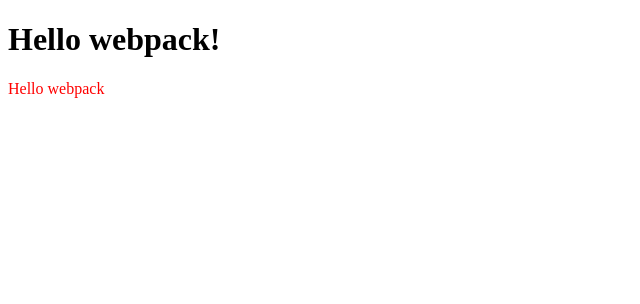
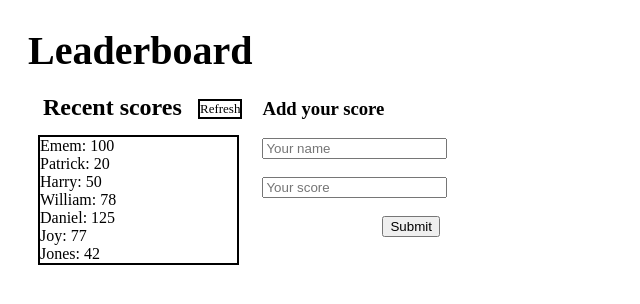
Before and after one commit to Danny-imo/Leaderboard, a website built with webpack: page src/index.html in a window 1280 px wide. Shown: the whole page, without its empty margins (0-640 px from the left). Built offline with nearby package versions, Linux system fonts and the light colour scheme.

Commit message:
Finalize leaderboard setup

```diff
--- a/src/index.html
+++ b/src/index.html
@@ -6,6 +6,6 @@
     <title>Wbpack Exercise</title>
 </head>
 <body>
-    <h1>Hello webpack!</h1>
-</body>
+    <h1 class="LeadS">Leaderboard</h1>
+   </body>
 </html>
--- a/src/index.js
+++ b/src/index.js
@@ -1,12 +1,88 @@
-import _ from 'lodash';
 import './style.css';
-function component() {
-    const element = document.createElement('div');
 
-    // Lodash, now imported by this script
-    element.innerHTML = _.join(['Hello', 'webpack'], ' ');
-    element.classList.add('hello');
-    return element;
-  }
+function createDynamicHTML() {
+  const root = document.createElement('div');
+  root.className = 'container1';
 
-  document.body.appendChild(component());
+  const container2 = document.createElement('div');
+  container2.className = 'container2';
+  root.appendChild(container2);
+
+  const recentScoresHeading = document.createElement('h2');
+  recentScoresHeading.className = 'RecentS';
+  recentScoresHeading.textContent = 'Recent scores';
+  container2.appendChild(recentScoresHeading);
+
+  const refreshPara = document.createElement('p');
+  refreshPara.className = 'paraS';
+  refreshPara.textContent = 'Refresh';
+  container2.appendChild(refreshPara);
+
+  const ul = document.createElement('ul');
+  ul.className = 'uls';
+  container2.appendChild(ul);
+
+  const players = [
+    { name: 'Emem', score: 100 },
+    { name: 'Patrick', score: 20 },
+    { name: 'Harry', score: 50 },
+    { name: 'William', score: 78 },
+    { name: 'Daniel', score: 125 },
+    { name: 'Joy', score: 77 },
+    { name: 'Jones', score: 42 },
+  ];
+
+  players.forEach((player) => {
+    const li = document.createElement('li');
+    li.textContent = `${player.name}: ${player.score}`;
+    ul.appendChild(li);
+  });
+
+  const form = document.createElement('form');
+  form.action = '';
+  root.appendChild(form);
+
+  const addScoreHeading = document.createElement('h3');
+  addScoreHeading.className = 'scoreS';
+  addScoreHeading.textContent = 'Add your score';
+  form.appendChild(addScoreHeading);
+
+  const nameLabel = document.createElement('label');
+  form.appendChild(nameLabel);
+
+  const nameInput = document.createElement('input');
+  nameInput.type = 'text';
+  nameInput.name = 'Your name';
+  nameInput.placeholder = 'Your name';
+  form.appendChild(nameInput);
+
+  const br1 = document.createElement('br');
+  form.appendChild(br1);
+
+  const br3 = document.createElement('br');
+  form.appendChild(br3);
+
+  const scoreLabel = document.createElement('label');
+  form.appendChild(scoreLabel);
+
+  const scoreInput = document.createElement('input');
+  scoreInput.type = 'text';
+  scoreInput.name = 'Your score';
+  scoreInput.placeholder = 'Your score';
+  form.appendChild(scoreInput);
+
+  const br2 = document.createElement('br');
+  form.appendChild(br2);
+
+  const br4 = document.createElement('br');
+  form.appendChild(br4);
+
+  const submitButton = document.createElement('button');
+  submitButton.type = 'submit';
+  submitButton.textContent = 'Submit';
+  form.appendChild(submitButton);
+
+  document.body.appendChild(root);
+}
+
+createDynamicHTML();
--- a/src/style.css
+++ b/src/style.css
@@ -1,3 +1,42 @@
-.hello {
-    color: red;
-  }
+.LeadS {
+  font-size: 40px;
+  margin-bottom: -80px;
+  margin-left: 20px;
+}
+
+.RecentS {
+  padding-left: 35px;
+}
+
+.paraS {
+  margin-left: 190px;
+  margin-top: -42px;
+  font-size: 13px;
+  border: 2px solid;
+  width: 17%;
+}
+
+.uls {
+  border: 2px solid;
+  width: 84%;
+  list-style-type: none;
+  padding-left: 0;
+  margin-left: 30px;
+}
+
+.container1 {
+  display: flex;
+  gap: 20px;
+}
+
+.container2 {
+  margin-top: 80px;
+}
+
+form {
+  margin-top: 85px;
+}
+
+button {
+  margin-left: 120px;
+}
--- a/webpack.config.js
+++ b/webpack.config.js
@@ -1,11 +1,15 @@
 const path = require('path');
-const HtmlWebpackPlugin = require('html-webpack-plugin')
+const HtmlWebpackPlugin = require('html-webpack-plugin');
+
 module.exports = {
   entry: './src/index.js',
   mode: 'development',
+  devServer: {
+    static: './dist',
+  },
   plugins: [
     new HtmlWebpackPlugin({
-     template: './src/index.html',
+      template: './src/index.html',
     }),
   ],
   output: {
@@ -20,5 +24,5 @@ module.exports = {
         use: ['style-loader', 'css-loader'],
       },
     ],
-  }
+  },
 };
```
Also changed, not shown: package.json (+12 -1 lines), .eslintrc.json (added), .github/workflows/linters.yml (added), .stylelintrc.json (added), 2 other files.
